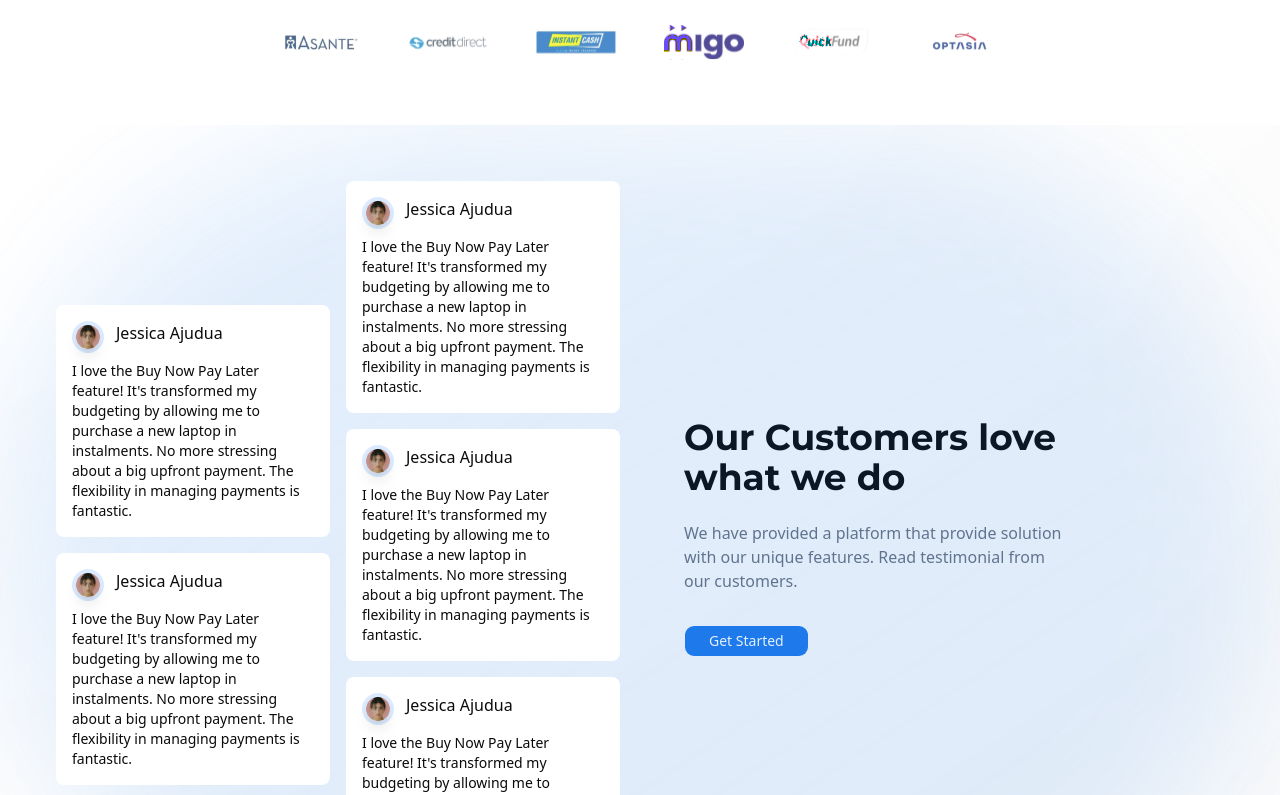
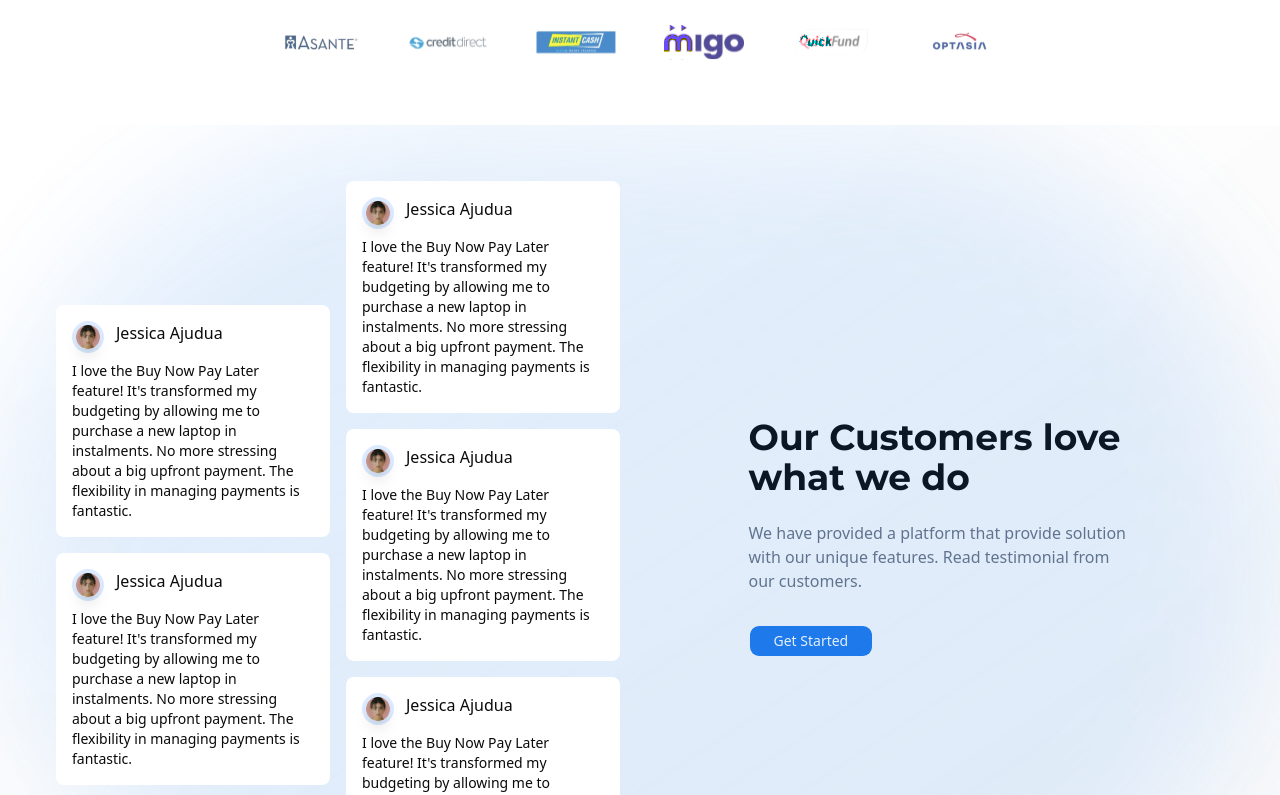
Before and after one commit to jubrilOlanreforward/AnchorPay, a Next.js app: page / in a window 1280 px wide. Shown: the part 4485-5280 px from the top of the page. Built offline with nearby package versions, Linux system fonts and the light colour scheme.

Commit message:
testomoniL FIX

```diff
--- a/components/homepage/Testimonial.tsx
+++ b/components/homepage/Testimonial.tsx
@@ -62,9 +62,9 @@ const Testimonial = () => {
 
   return (
     <section>
-      <div className='max-w-7xl overflow-hidden w-full grid grid-cols-1 lg:grid-cols-2 gap-10 items-center relative z-3 p-2 md:p-14 bg-gradient-to-br from-white to-transparent'>
+      <div className='max-w-7xl overflow-hidden w-full grid grid-cols-1 lg:grid-cols-2 gap-10 items-center md:place-items-center md:m-auto relative z-3 p-2 md:p-14 bg-gradient-to-br from-white to-transparent'>
         <div className='absolute  w-full h-full bg-primary/30 z-1 blur-3xl rounded-full opacity-40'></div>
-        <div className='relative z-3 gap-4 hidden md:flex md:flex-row'>
+        <div className='relative z-3 gap-4 hidden lg:flex lg:flex-row'>
           <div
             className={`flex flex-col ${TESTIMONIAL_COLUMN_MAX_HEIGHT} flex-wrap justify-center gap-4`}
           >
@@ -93,7 +93,7 @@ const Testimonial = () => {
 
         <div className='wrapper flex flex-col-reverse'>
           <div className='p-2 '>
-            <div className='md:hidden pb-4 relative'>
+            <div className='lg:hidden pb-4 relative'>
               <Swiper
                 modules={[Pagination, A11y]}
                 spaceBetween={16}
```
